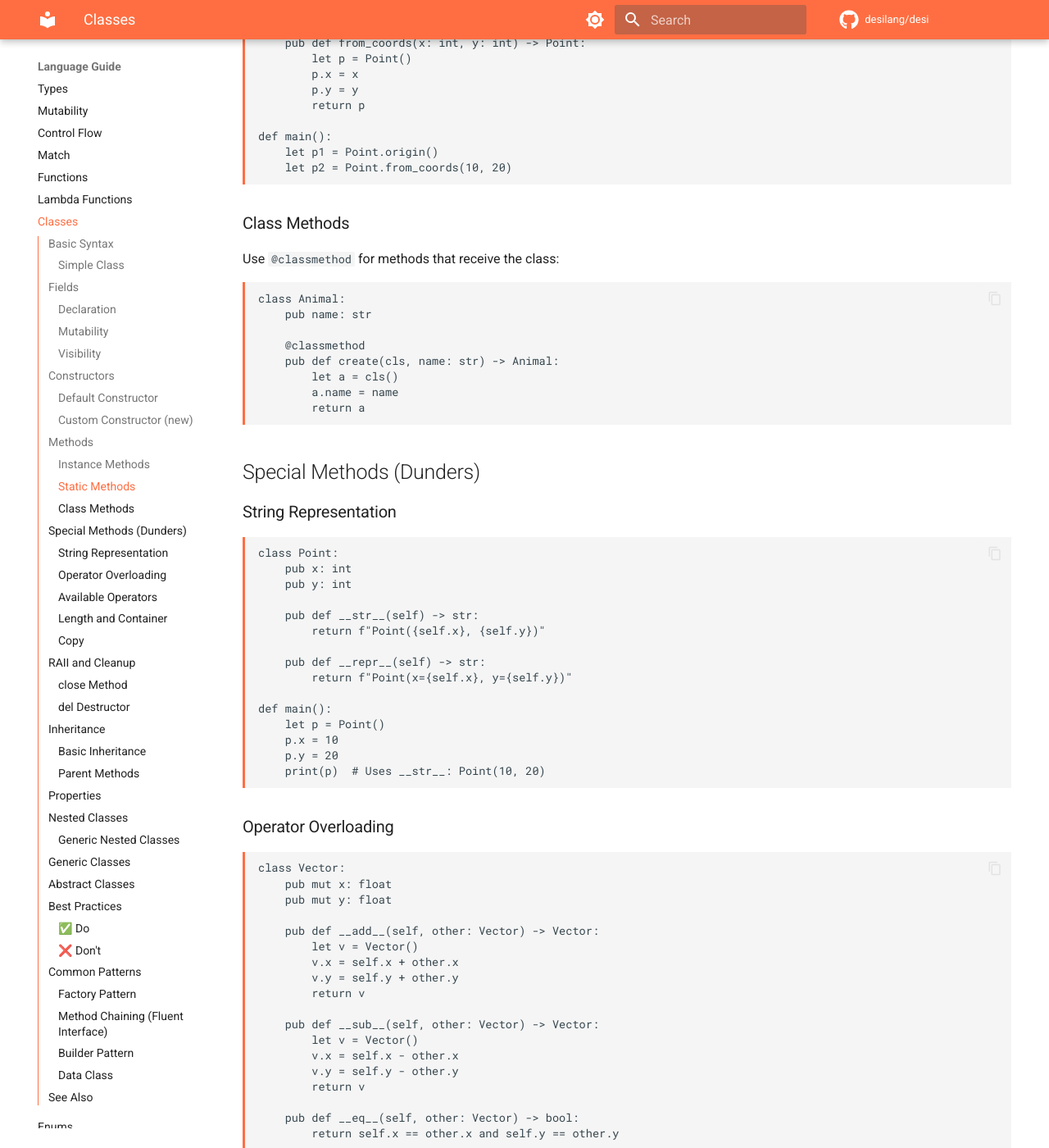
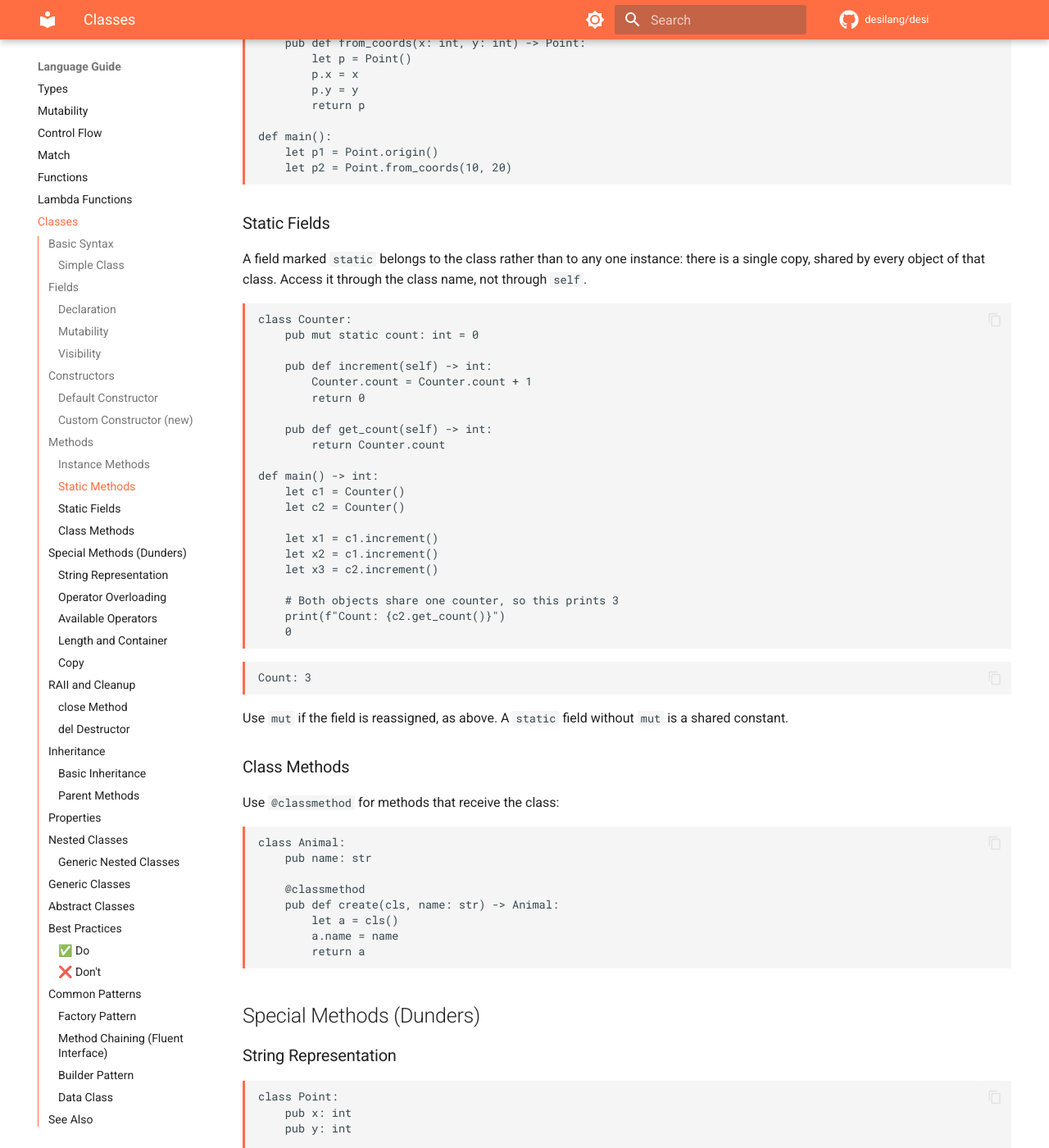
Before and after one commit to desilang/desi, an MkDocs documentation site: the page built from book/docs/language/classes.md, in a window 1280 px wide and 1400 px high, scrolled down 3119 px. Shown: the whole window at 82% size. Built offline with MkDocs 1.6.1 and Material for MkDocs 9.7.7, drawn with Linux system fonts in a browser that asks for light colours; comment, search, counter and statistics services are not loaded; the version menu is left out.

Commit message:
docs(classes): document static fields
`static` class fields work — a single copy shared by every instance,
accessed through the class name — but nothing in the docs mentioned
them. The classes page covered only `@staticmethod`, so the feature was
invisible unless you happened to read examples/119_static_fields.desi.

Worth having written down now: the formatter was deleting the `static`
keyword outright (fixed in the previous commit), and with no
documentation there was nothing a user could check their code against.

Example verified against the compiler, output included.

````diff
--- a/book/docs/language/classes.md
+++ b/book/docs/language/classes.md
@@ -154,6 +154,43 @@ def main():
     let p1 = Point.origin()
     let p2 = Point.from_coords(10, 20)
 ```
+
+### Static Fields
+
+A field marked `static` belongs to the class rather than to any one
+instance: there is a single copy, shared by every object of that class.
+Access it through the class name, not through `self`.
+
+```desi
+class Counter:
+    pub mut static count: int = 0
+
+    pub def increment(self) -> int:
+        Counter.count = Counter.count + 1
+        return 0
+
+    pub def get_count(self) -> int:
+        return Counter.count
+
+def main() -> int:
+    let c1 = Counter()
+    let c2 = Counter()
+
+    let x1 = c1.increment()
+    let x2 = c1.increment()
+    let x3 = c2.increment()
+
+    # Both objects share one counter, so this prints 3
+    print(f"Count: {c2.get_count()}")
+    0
+```
+
+```
+Count: 3
+```
+
+Use `mut` if the field is reassigned, as above. A `static` field without
+`mut` is a shared constant.
 
 ### Class Methods
 
````
